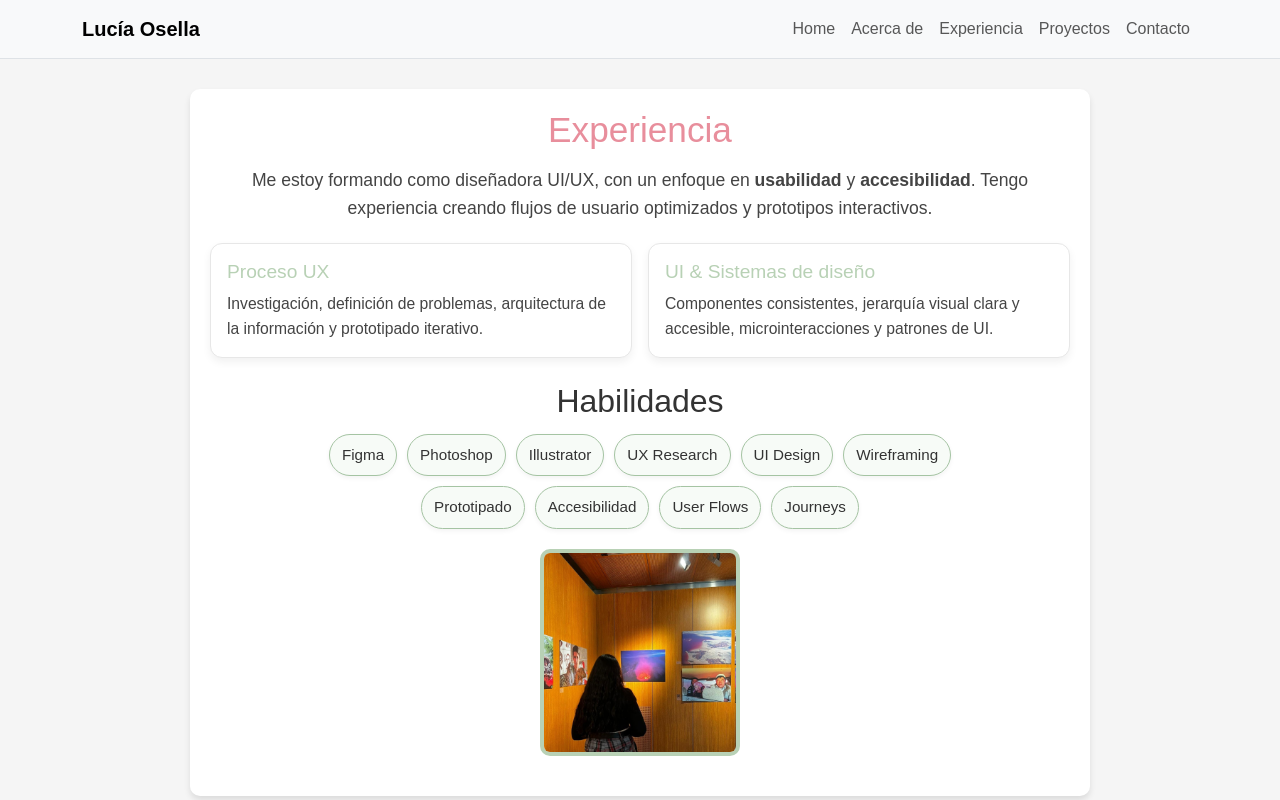
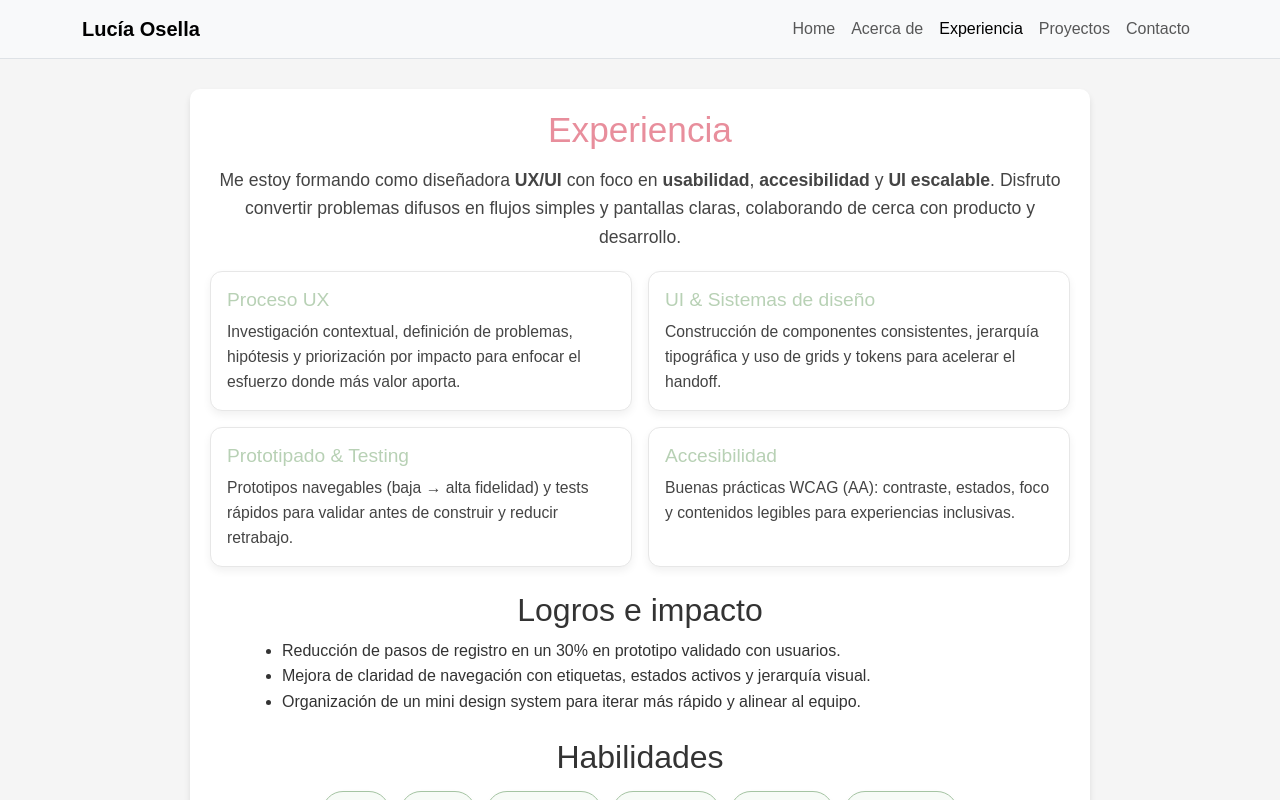
Before and after one commit to Lucia-osella/Proyecto-Osella-85240, a plain HTML site: page pages/experiencia.html in a window 1280 px wide. Drawn offline with nearby package versions, Linux system fonts and the light colour scheme.

Commit message:
Update experiencia.html

```diff
--- a/pages/experiencia.html
+++ b/pages/experiencia.html
@@ -2,14 +2,14 @@
 <html lang="es">
 
 <head>
-    <meta charset="UTF-8">
-    <meta name="viewport" content="width=device-width, initial-scale=1.0">
+  <meta charset="UTF-8" />
+  <meta name="viewport" content="width=device-width, initial-scale=1.0" />
   <title>Experiencia | Lucia Osella</title>
   <meta name="description" content="Portfolio de Lucía Osella, diseñadora UI/UX de Córdoba, Argentina." />
   <!-- Bootstrap CSS desde CDN -->
-    <link href="https://cdn.jsdelivr.net/npm/bootstrap@5.3.3/dist/css/bootstrap.min.css" rel="stylesheet">
+  <link href="https://cdn.jsdelivr.net/npm/bootstrap@5.3.3/dist/css/bootstrap.min.css" rel="stylesheet" />
   <!-- Hoja de estilos personalizada -->
-    <link rel="stylesheet" href="../assets/css/style.css">
+  <link rel="stylesheet" href="../assets/css/style.css" />
 </head>
 
 <body>
@@ -33,7 +33,7 @@
           <ul class="navbar-nav">
             <li class="nav-item"><a class="nav-link" href="../index.html">Home</a></li>
             <li class="nav-item"><a class="nav-link" href="acercade.html">Acerca de</a></li>
-                        <li class="nav-item"><a class="nav-link" href="experiencia.html">Experiencia</a></li>
+            <li class="nav-item"><a class="nav-link active" aria-current="page" href="experiencia.html">Experiencia</a></li>
             <li class="nav-item"><a class="nav-link" href="proyectos.html">Proyectos</a></li>
             <li class="nav-item"><a class="nav-link" href="contacto.html">Contacto</a></li>
           </ul>
@@ -45,45 +45,66 @@
   <!-- ========================
        CONTENIDO PRINCIPAL
   ========================== -->
-    <main>
+<main class="experience-page">
+
     <section class="experiencia">
       <!-- Título principal -->
       <h1>Experiencia</h1>
       <p>
-                Me estoy formando como diseñadora UI/UX, con un enfoque en
-                <strong>usabilidad</strong> y <strong>accesibilidad</strong>.
-                Tengo experiencia creando flujos de usuario optimizados y prototipos interactivos.
+        Me estoy formando como diseñadora <strong>UX/UI</strong> con foco en <strong>usabilidad</strong>,
+        <strong>accesibilidad</strong> y <strong>UI escalable</strong>. Disfruto convertir problemas difusos en
+        flujos simples y pantallas claras, colaborando de cerca con producto y desarrollo.
       </p>
 
       <!-- Tarjetas de experiencia con breve descripción -->
       <div class="exp-cards">
         <article class="exp-card">
           <h2>Proceso UX</h2>
-                    <p>Investigación, definición de problemas, arquitectura de la información y prototipado iterativo.</p>
+          <p>Investigación contextual, definición de problemas, hipótesis y priorización por impacto para enfocar el esfuerzo donde más valor aporta.</p>
         </article>
+
         <article class="exp-card">
           <h2>UI & Sistemas de diseño</h2>
-                    <p>Componentes consistentes, jerarquía visual clara y accesible, microinteracciones y patrones de UI.</p>
+          <p>Construcción de componentes consistentes, jerarquía tipográfica y uso de grids y tokens para acelerar el handoff.</p>
+        </article>
+
+        <article class="exp-card">
+          <h2>Prototipado & Testing</h2>
+          <p>Prototipos navegables (baja → alta fidelidad) y tests rápidos para validar antes de construir y reducir retrabajo.</p>
+        </article>
+
+        <article class="exp-card">
+          <h2>Accesibilidad</h2>
+          <p>Buenas prácticas WCAG (AA): contraste, estados, foco y contenidos legibles para experiencias inclusivas.</p>
         </article>
       </div>
+
+      <!-- Logros / Impacto -->
+      <h2 class="mt-24">Logros e impacto</h2>
+      <ul class="text-start" style="max-width: 780px; margin: 0 auto;">
+        <li>Reducción de pasos de registro en un 30% en prototipo validado con usuarios.</li>
+        <li>Mejora de claridad de navegación con etiquetas, estados activos y jerarquía visual.</li>
+        <li>Organización de un mini design system para iterar más rápido y alinear al equipo.</li>
+      </ul>
 
       <!-- Listado de habilidades en formato de chips -->
       <h2 class="mt-24">Habilidades</h2>
       <ul class="skills-list" aria-label="Habilidades principales">
         <li class="skill">Figma</li>
-                <li class="skill">Photoshop</li>
-                <li class="skill">Illustrator</li>
+        <li class="skill">FigJam</li>
         <li class="skill">UX Research</li>
-                <li class="skill">UI Design</li>
         <li class="skill">Wireframing</li>
         <li class="skill">Prototipado</li>
         <li class="skill">Accesibilidad</li>
+        <li class="skill">Heurísticas de Nielsen</li>
+        <li class="skill">Atomic Design</li>
+        <li class="skill">Design Tokens</li>
         <li class="skill">User Flows</li>
-                <li class="skill">Journeys</li>
+        <li class="skill">Journey Maps</li>
       </ul>
 
       <!-- Imagen ilustrativa -->
-            <img src="../assets/img/experiencia.jpg" alt="Ilustración de experiencia" class="experiencia-img">
+      <img src="../assets/img/experiencia.jpg" alt="Ilustración de experiencia" class="experiencia-img" />
     </section>
   </main>
 
@@ -97,6 +118,9 @@
       </a>
     </p>
   </footer>
+
+  <!-- Bootstrap JS (necesario para colapso del menú) -->
+  <script src="https://cdn.jsdelivr.net/npm/bootstrap@5.3.3/dist/js/bootstrap.bundle.min.js"></script>
 </body>
 
 </html>
```
Lines whose indentation alone changed are shown as unchanged.
